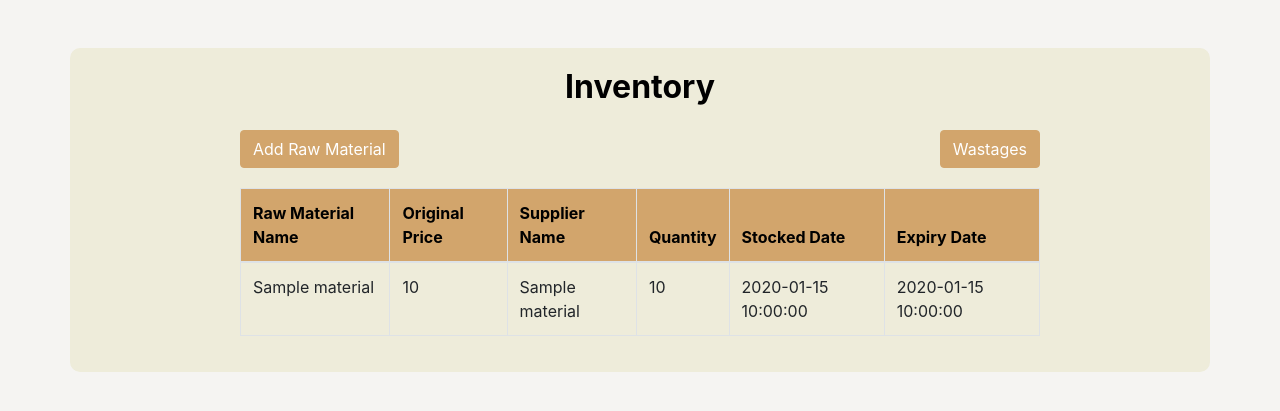
After one commit to Friannnnn/pos, a PHP site: page /inventory.php in a window 1280 px wide. The commit adds this page. Shown: the top 411 px of the page. Run offline with PHP 8.4, Linux system fonts and the light colour scheme; the visitor is signed in with stand-in values (Sample User, id 1); tables that the repository leaves empty or names only in its code hold one stand-in row (values such as "Sample post").

Commit message:
june 5 to finish strong

```diff
--- a/dashboard.php
+++ b/dashboard.php
@@ -120,13 +120,13 @@ if (!isset($_SESSION['terminal_report_generated'])) {
                                 <a class="nav-link linkcol main-content-load" href="add_cashier.php">Cashiers</a>
                             </li>
                             <li class="nav-item sidelink">
-                                <a class="nav-link linkcol main-content-load" href="dashboard.php">Dashboard</a>
+                                <a class="nav-link linkcol main-content-load" href="dash.php">Dashboard</a>
                             </li>
                             <li class="nav-item sidelink">
                                 <a class="nav-link linkcol main-content-load" href="add_products.php">Products</a>
                             </li>
                             <li class="nav-item sidelink">
-                                <a class="nav-link linkcol main-content-load" href="#">Inventory</a>
+                                <a class="nav-link linkcol main-content-load" href="inventory.php">Inventory</a>
                             </li>
                             ';
                         } else {
--- /dev/null
+++ b/inventory.php
@@ -0,0 +1,160 @@
+<?php
+include 'dbcon.php';
+session_start();
+
+if (!isset($_SESSION['cashierName']) || !isset($_SESSION['cashierCode'])) {
+    header("Location: index.php");
+    exit();
+}
+
+// Move expired items to wastages table
+$moveExpiredQuery = "
+    INSERT INTO wastages (material_name, original_price, supplier_name, quantity, stocked_date, expiry_date)
+    SELECT raw_materials.name, raw_materials.original_price, raw_materials.supplier_name, raw_materials.quantity, raw_materials.stocked_date, raw_materials.expiry_date
+    FROM raw_materials
+    WHERE raw_materials.expiry_date < CURDATE();
+";
+
+$conn->query($moveExpiredQuery);
+
+// Delete expired items from raw_materials table
+$deleteExpiredQuery = "
+    DELETE FROM raw_materials
+    WHERE expiry_date < CURDATE();
+";
+
+$conn->query($deleteExpiredQuery);
+
+// Select updated inventory
+$query = "
+    SELECT raw_materials.name AS material_name, raw_materials.original_price, raw_materials.supplier_name, raw_materials.quantity, raw_materials.stocked_date, raw_materials.expiry_date
+    FROM raw_materials
+";
+
+$result = $conn->query($query);
+?>
+<!DOCTYPE html>
+<html lang="en">
+<head>
+    <meta charset="UTF-8">
+    <meta name="viewport" content="width=device-width, initial-scale=1.0">
+    <title>Inventory</title>
+    <link rel="stylesheet" href="https://maxcdn.bootstrapcdn.com/bootstrap/4.5.2/css/bootstrap.min.css">
+    <style>
+        body {
+            background-color: #F5F4F2;
+            color: black;
+        }
+        .container {
+            background-color: #EEECDA;
+            padding: 20px;
+            border-radius: 10px;
+            margin-top: 50px;
+        }
+        .btn-primary {
+            background-color: #d2a56c;
+            border-color: #d2a56c;
+        }
+        .btn-primary:hover {
+            background-color: #8B4513;
+            border-color: #8B4513;
+        }
+        .center-container {
+            display: flex;
+            justify-content: center;
+            align-items: center;
+            height: 100%;
+        }
+        .table-container {
+            width: 100%;
+            max-width: 800px;
+        }
+        .form-label {
+            color: black;
+        }
+        h2 {
+            font-family: 'Inter', sans-serif;
+            font-weight: 700;
+        }
+        table {
+            margin-top: 20px;
+            width: 100%;
+            border-collapse: collapse;
+        }
+        th {
+            background-color: #d2a56c;
+            color: black;
+            padding: 8px;
+        }
+        td {
+            padding: 8px;
+            border: 1px solid #d2a56c;
+        }
+        .nav-link {
+            color: black;
+            padding: 12px;
+            border-radius: 5px;
+            text-decoration: none;
+        }
+        .nav-link:hover,
+        .nav-link:focus {
+            color: black;
+            background-color: #d2a56c;
+        }
+
+
+        .dropdown-menu {
+    background-color: #D2AC67;
+}
+        .button-container {
+            display: flex;
+            justify-content: space-between;
+            margin-bottom: 20px;
+        }
+    </style>
+</head>
+<body>
+    <div class="container mt-5">
+        <div class="center-container">
+            <div class="table-container">
+                <h2 class="text-center mb-4">Inventory</h2>
+                <div class="button-container">
+                    <a href="add_raw_material.php" class="btn btn-primary">Add Raw Material</a>
+                    <a href="wastages.php" class="btn btn-primary">Wastages</a>
+                </div>
+                <table class="table table-bordered">
+                    <thead>
+                        <tr>
+                            <th>Raw Material Name</th>
+                            <th>Original Price</th>
+                            <th>Supplier Name</th>
+                            <th>Quantity</th>
+                            <th>Stocked Date</th>
+                            <th>Expiry Date</th>
+                        </tr>
+                    </thead>
+                    <tbody>
+                        <?php
+                        if ($result->num_rows > 0) {
+                            while ($row = $result->fetch_assoc()) {
+                                echo "<tr>
+                                        <td>" . htmlspecialchars($row['material_name']) . "</td>
+                                        <td>" . htmlspecialchars($row['original_price']) . "</td>
+                                        <td>" . htmlspecialchars($row['supplier_name']) . "</td>
+                                        <td>" . htmlspecialchars($row['quantity']) . "</td>
+                                        <td>" . htmlspecialchars($row['stocked_date']) . "</td>
+                                        <td>" . htmlspecialchars($row['expiry_date']) . "</td>
+                                      </tr>";
+                            }
+                        } else {
+                            echo "<tr><td colspan='6'>No data found</td></tr>";
+                        }
+                        $conn->close();
+                        ?>
+                    </tbody>
+                </table>
+            </div>
+        </div>
+    </div>
+</body>
+</html>
```
Also changed, not shown: add_cashier.php (+129 -83 lines), dash.php (added).
